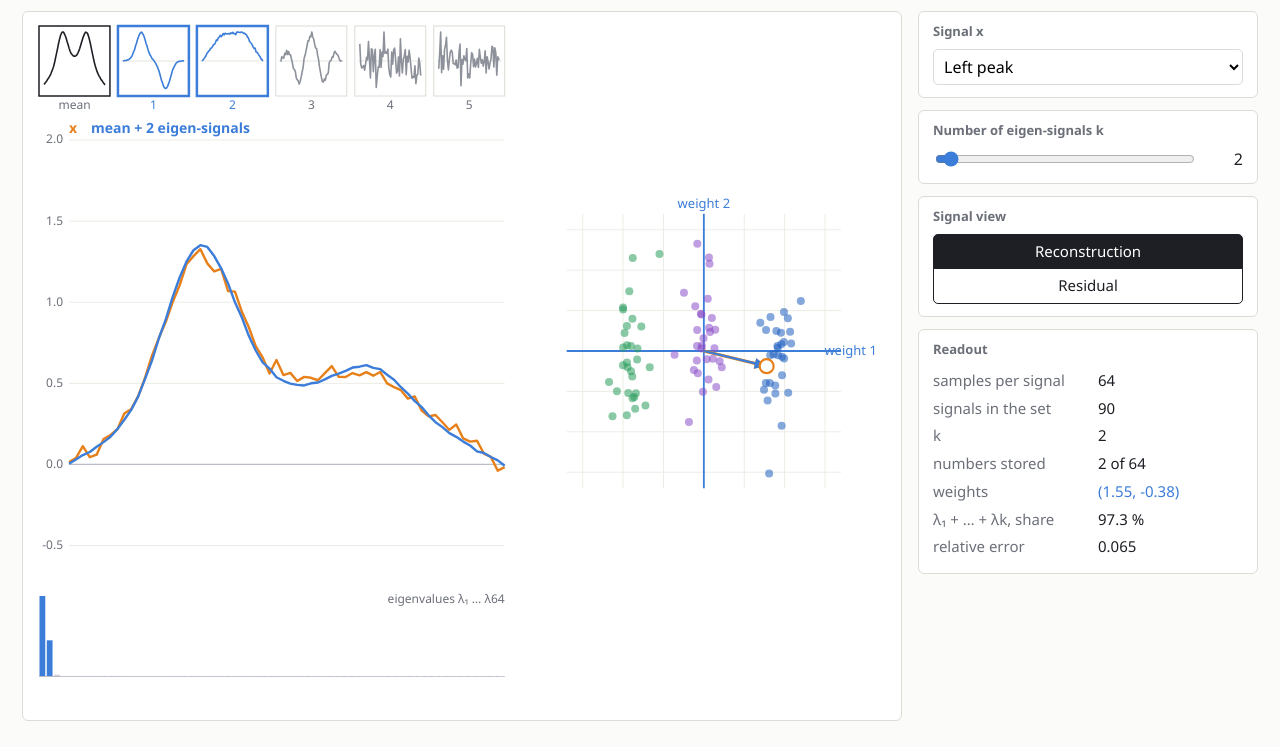
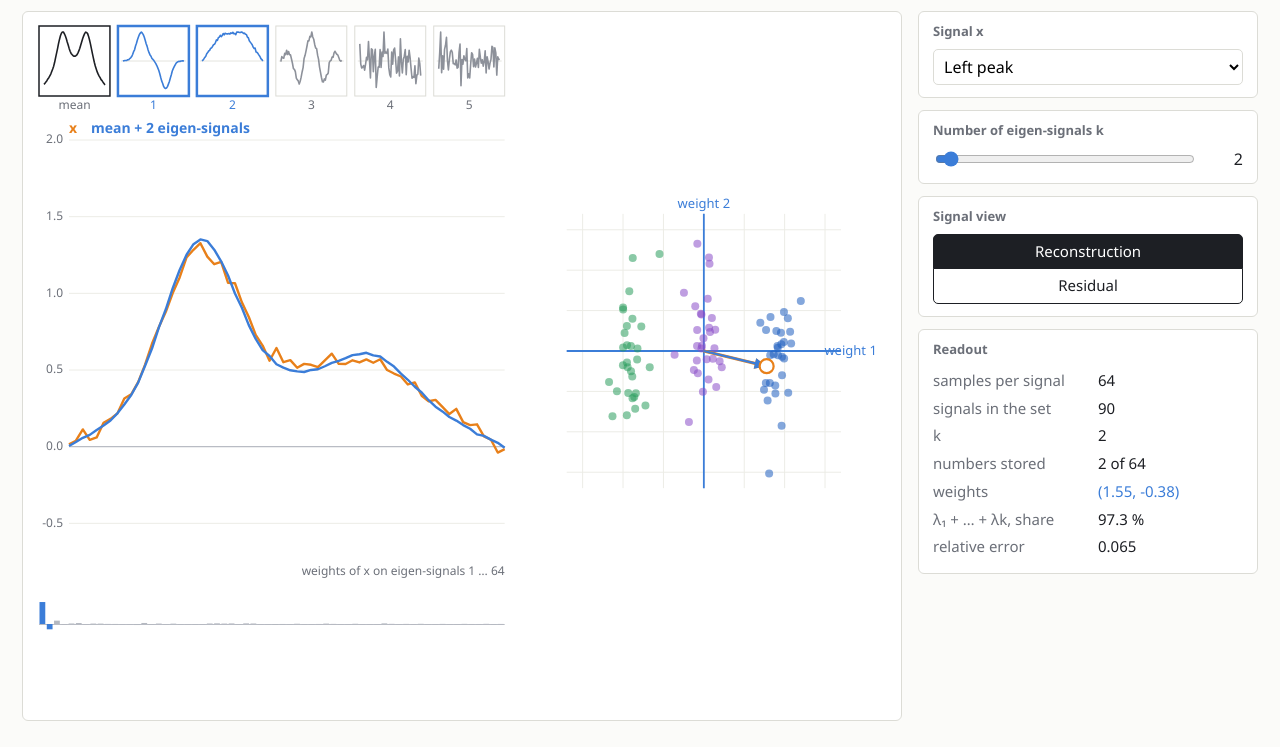
Before and after one commit to gtsagkatakis/CSD573-Optimization-Methods-2026, a plain HTML site: page Demos/CSD573_Lecture_6_eigen_signals_full.html in a window 1280 px wide. Shown: the part 53-800 px from the top of the page. Drawn offline with Linux system fonts and the light colour scheme.

Commit message:
Add files via upload

```diff
--- a/Demos/CSD573_Lecture_6_eigen_signals_full.html
+++ b/Demos/CSD573_Lecture_6_eigen_signals_full.html
@@ -155,6 +155,7 @@ var GC=['#1f5fbf','#2a9d5c','#8a4fc9'];
 var FONT='"Segoe UI",Roboto,Arial,sans-serif';
 function ext(d){var m=0;WT.forEach(function(w){for(var i=0;i<d;i++)m=Math.max(m,Math.abs(w[i]));});return m*1.12;}
 var EXT2=ext(2),EXT3=ext(3);
+var WMAX=(function(){var m=0;WT.forEach(function(w){w.forEach(function(v){m=Math.max(m,Math.abs(v));});});return m*1.05;})();
 
 (function(){
   var sel=$('sig'),groups={};
@@ -196,12 +197,12 @@ function drawCurves(R,x,w,rec){
     curve(v,X+5,R.y+6,tw-10,th-12,i===0?-0.1*m:-m,m,i===0?'#1d1f24':(used?'#3b7dd8':'#8d919a'),1.6);
     ctx.fillStyle=used?'#3b7dd8':'#6b6f78';ctx.fillText(i===0?'mean':i,X+tw/2,R.y+th+4);
   }
-  // eigenvalue bars
-  var bh=Math.max(46,Math.min(80,R.h*0.13)),by=R.y+R.h-bh,bw=R.w/K;
-  ctx.strokeStyle='#b9bcc4';ctx.lineWidth=1;ctx.beginPath();ctx.moveTo(R.x,by+bh+0.5);ctx.lineTo(R.x+R.w,by+bh+0.5);ctx.stroke();
-  for(i=0;i<K;i++){var hh=M.val[i]/M.val[0]*bh;ctx.fillStyle=i<k?'#3b7dd8':'#cfd2d8';
-    ctx.fillRect(R.x+i*bw+0.5,by+bh-hh,Math.max(1,bw-1.5),Math.max(hh,0.6));}
-  ctx.fillStyle='#6b6f78';ctx.textAlign='right';ctx.textBaseline='top';ctx.fillText('eigenvalues λ₁ … λ'+K,R.x+R.w,by-2);
+  // weights of x on each eigen-signal (signed bars)
+  var bh=Math.max(64,Math.min(104,R.h*0.17)),by=R.y+R.h-bh,bw=R.w/K,b0=by+bh/2;
+  ctx.strokeStyle='#b9bcc4';ctx.lineWidth=1;ctx.beginPath();ctx.moveTo(R.x,b0+0.5);ctx.lineTo(R.x+R.w,b0+0.5);ctx.stroke();
+  for(i=0;i<K;i++){var hh=Math.max(-1,Math.min(1,w[i]/WMAX))*bh/2;ctx.fillStyle=i<k?'#3b7dd8':'#b4b8c0';
+    ctx.fillRect(R.x+i*bw+0.5,hh>=0?b0-hh:b0,Math.max(1,bw-1.5),Math.max(Math.abs(hh),0.6));}
+  ctx.fillStyle='#6b6f78';ctx.textAlign='right';ctx.textBaseline='top';ctx.fillText('weights of x on eigen-signals 1 … '+K,R.x+R.w,by-6);
   // main plot
   var py=R.y+th+44,ph=by-18-py,lo=-0.7,hi=2.0,px=R.x+30,pw=R.w-30;
   ctx.textAlign='right';ctx.textBaseline='middle';
```
